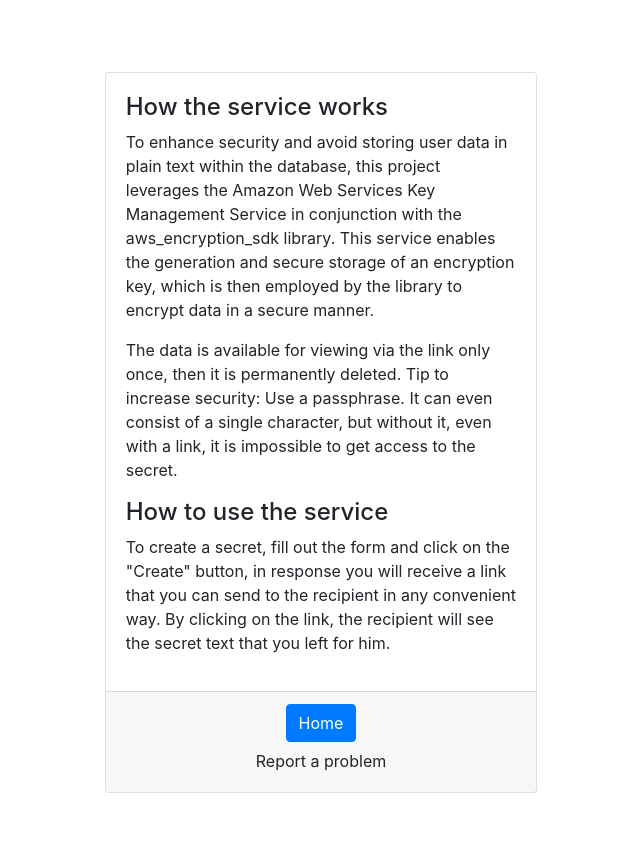
After one commit to GreenSharkShark/lil_bro, a Django app: page /how-it-works/ in a window 1280 px wide. The commit adds this page. Shown: the whole page, without its empty margins (319-959 px from the left). Run offline with Django 5.2, Linux system fonts and the light colour scheme; parts of the project's set-up code (start-up, migrations or seed data) failed here and were passed over; some libraries are stand-ins or nearby versions.

Commit message:
added shared task and controller to send reports. Added a "how it works" template

```diff
--- /dev/null
+++ b/lil_bro/templates/lil_bro/how_it_works.html
@@ -0,0 +1,41 @@
+{% extends 'lil_bro/base.html' %}
+{% block title %}How it works{% endblock %}
+{% block content %}
+<div class="d-flex justify-content-center align-items-center">
+    <div class="col-5 m-5">
+        <div class="card">
+            <div class="card-body">
+                <h4> How the service works</h4>
+                <p>
+                    To enhance security and avoid storing user data in plain text within the database, this project
+                    leverages
+                    the Amazon Web Services Key Management Service in conjunction with the aws_encryption_sdk
+                    library. This service
+                    enables the generation and secure storage of an encryption key, which is then employed by the
+                    library to encrypt
+                    data in a secure manner.
+                </p>
+                <p>
+                    The data is available for viewing via the link only once, then it is permanently deleted. Tip to
+                    increase
+                    security: Use a passphrase. It can even consist of a single character, but without it, even with
+                    a link, it is
+                    impossible to get access to the secret.
+                </p>
+                <h4> How to use the service</h4>
+                <p>
+                    To create a secret, fill out the form and click on the "Create" button, in response you will receive
+                    a link that you can send to the recipient in any convenient way. By clicking on the link, the
+                    recipient will see the secret text that you left for him.
+                </p>
+
+            </div>
+            <div class="card-footer text-center">
+                <a href="{% url 'lil_bro:secret_create'%}" class="btn btn-primary">Home</a>
+                <br>
+                <a href="{% url 'lil_bro:send_report'%}" class="btn">Report a problem</a>
+            </div>
+        </div>
+    </div>
+</div>
+{% endblock %}
--- a/lil_bro/urls.py
+++ b/lil_bro/urls.py
@@ -1,6 +1,6 @@
 from lil_bro.apps import LilBroConfig
 from django.urls import path
-from lil_bro.views import SecretCreateView, SecretRetrieveView, SecretDeleteView
+from lil_bro.views import SecretCreateView, SecretRetrieveView, SecretDeleteView, SendReportView, HowItWorksTemplateView
 
 app_name = LilBroConfig.name
 
@@ -9,4 +9,6 @@ urlpatterns = [
     path('', SecretCreateView.as_view(), name='secret_create'),
     path('secret/<str:code_phrase>/', SecretRetrieveView.as_view(), name='secret_retrieve'),
     path('secret/delete/<str:code_phrase>/', SecretDeleteView.as_view(), name='secret_delete'),
+    path('send-report/', SendReportView.as_view(), name='send_report'),
+    path('how-it-works/', HowItWorksTemplateView.as_view(), name='how_it_works'),
 ]
--- a/lil_bro/views.py
+++ b/lil_bro/views.py
@@ -1,11 +1,13 @@
 import secrets
-from django.shortcuts import get_object_or_404, render
+from django.shortcuts import get_object_or_404, render, redirect
 from django.urls import reverse_lazy
 from django.utils import timezone
-from django.views.generic import CreateView, DetailView, DeleteView
+from django.views import View
+from django.views.generic import CreateView, DetailView, DeleteView, TemplateView
 from lil_bro.services import Encryptor, sha256_hash, make_link
-from lil_bro.forms import SecretForm, CodePhraseForm
+from lil_bro.forms import SecretForm, CodePhraseForm, ReportForm
 from lil_bro.models import Secret
+from lil_bro.tasks import send_report
 
 
 class SecretCreateView(CreateView):
@@ -77,3 +79,25 @@ class SecretDeleteView(DeleteView):
     def get_object(self, queryset=None):
         code_phrase = self.kwargs.get('code_phrase')
         return get_object_or_404(Secret, code_phrase=code_phrase)
+
+
+class SendReportView(View):
+    template_name = 'lil_bro/send_report.html'
+
+    def get(self, request):
+        form = ReportForm
+        return render(request, self.template_name, {'form': form})
+
+    def post(self, request):
+        form = ReportForm(request.POST)
+        if form.is_valid():
+            topic = form.cleaned_data.get('topic')
+            message = form.cleaned_data.get('report')
+            send_report.delay(topic=topic, message=message)
+            return redirect('lil_bro:secret_create')
+
+        return render(request, self.template_name, {'form': form})
+
+
+class HowItWorksTemplateView(TemplateView):
+    template_name = 'lil_bro/how_it_works.html'
```
Also changed, not shown: config/settings.py (+14 -0 lines), lil_bro/forms.py (+7 -1 lines), lil_bro/tasks.py (+14 -0 lines), lil_bro/templates/lil_bro/secret_create.html (+8 -1 lines), lil_bro/templates/lil_bro/send_report.html (added, +20 -0 lines).
